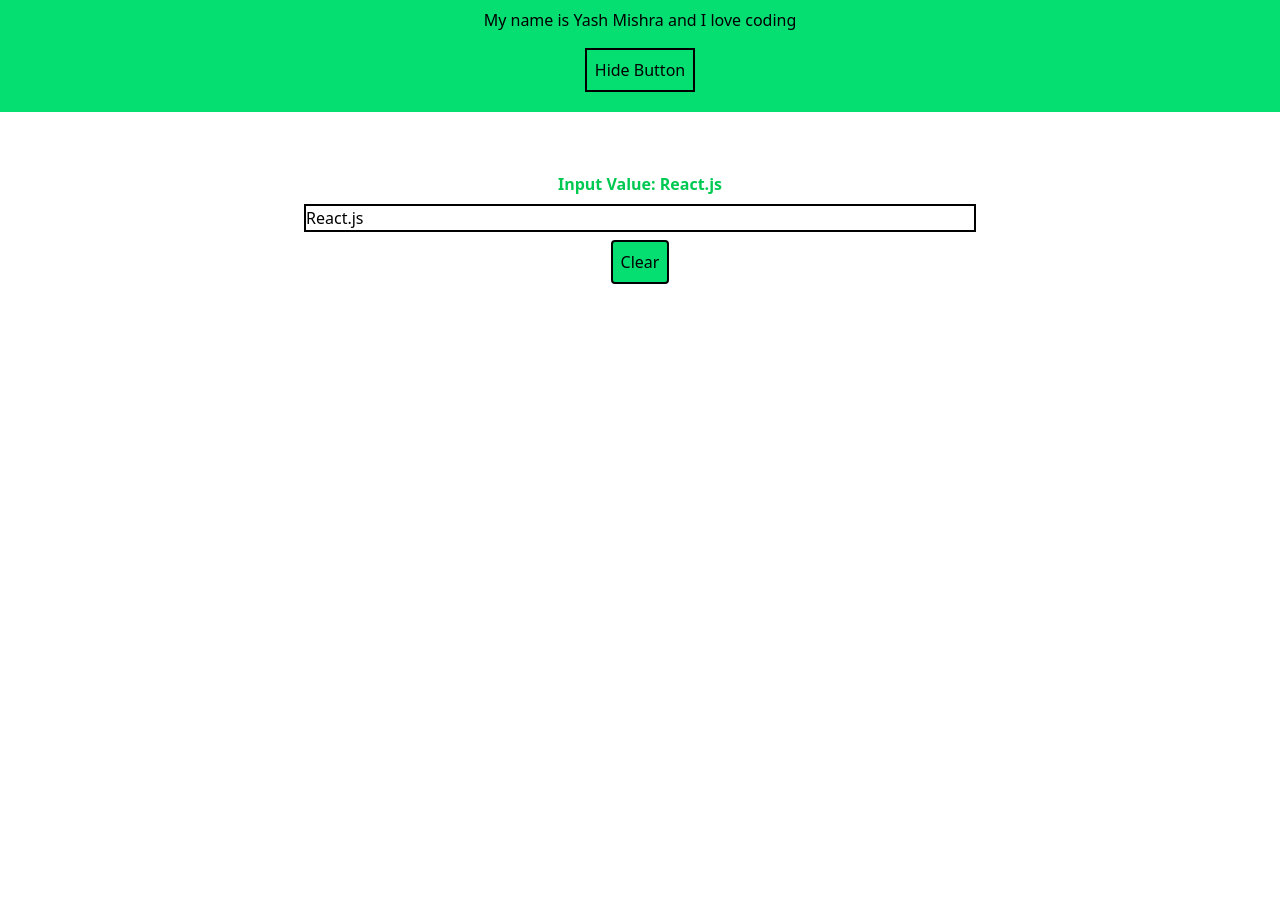
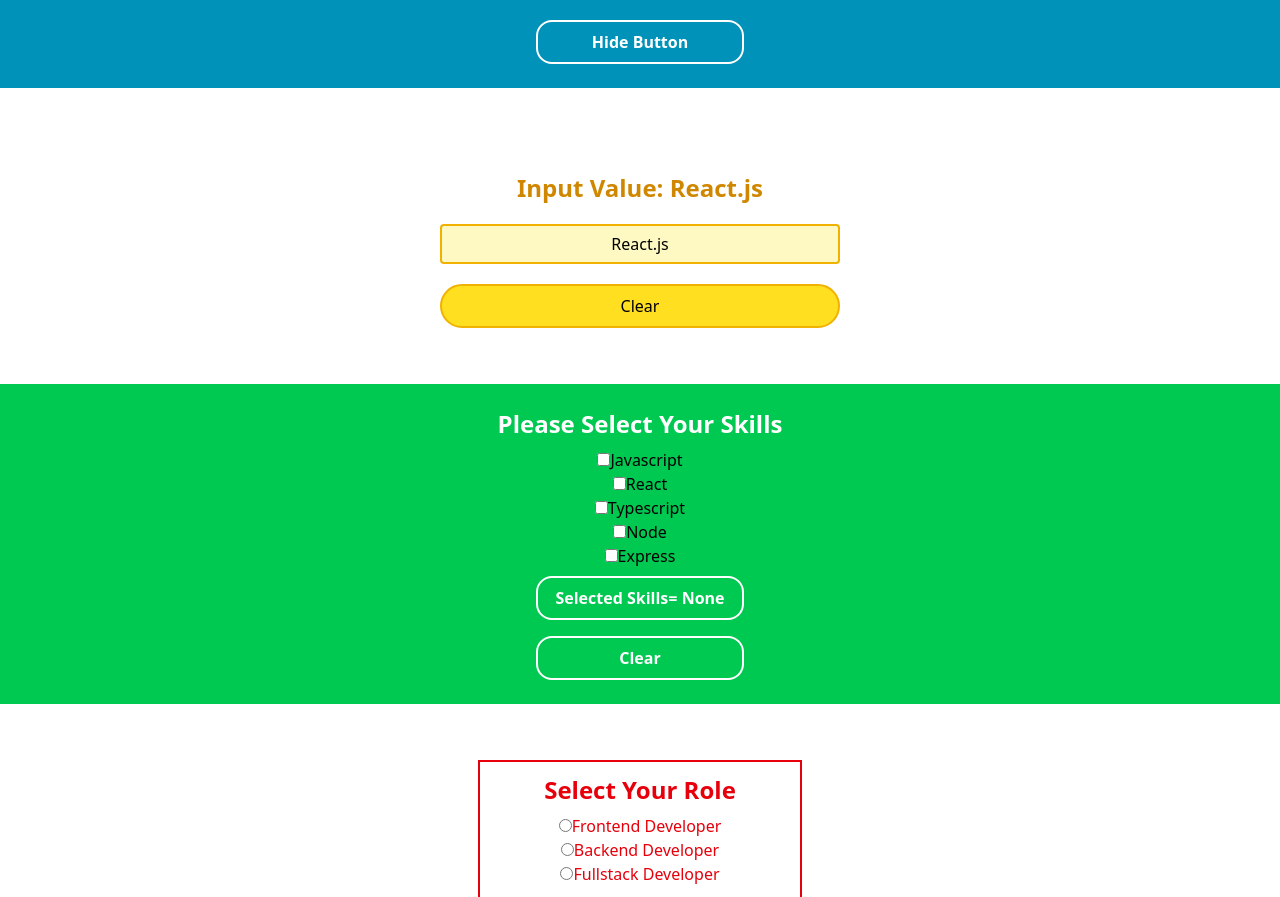
Before and after one commit to YashMishra0101/Interview-Preparation, a React (Vite) app in the folder react-section/react-practice-vite/: page / in a window 1280 px wide. Shown: the part 1900-2797 px from the top of the page. Before the commit the page ends 2260 px from the top, so only its background shows below. Built offline with nearby package versions, Linux system fonts and the light colour scheme.

Commit message:
Workign on React

```diff
--- a/react-section/react-practice-vite/src/App.jsx
+++ b/react-section/react-practice-vite/src/App.jsx
@@ -2,8 +2,10 @@ import "./App.css";
 import Counter from "./Counter";
 import DevelopersInfo from "./DevelopersInfo";
 import RoleAssign from "./RoleAssign";
-import {Hide} from "./Hide"
+import { Hide } from "./Hide";
 import { TakeInputValue } from "./TakeInputValue";
+import SkillsCheckbox from "./SkillsCheckbox";
+import RadioSelect from "./RadioSelect";
 
 function App() {
   return (
@@ -12,8 +14,10 @@ function App() {
         <Counter />
         <DevelopersInfo />
         <RoleAssign />
-        <Hide/>
-        <TakeInputValue/>
+        <Hide />
+        <TakeInputValue />
+        <SkillsCheckbox />
+        <RadioSelect />
       </div>
     </>
   );
--- a/react-section/react-practice-vite/src/Counter.jsx
+++ b/react-section/react-practice-vite/src/Counter.jsx
@@ -11,7 +11,7 @@ const Counter = () => {
   };
   return (
     <>
-      <div className="flex justify-center items-center flex-col min-h-screen">
+      <div className="flex justify-center items-center flex-col min-h-screen py-6 -my-16">
         <h1 className="font-bold mb-3 text-2xl">Counter</h1>
         <button
           onClick={increment}
--- a/react-section/react-practice-vite/src/DevelopersInfo.jsx
+++ b/react-section/react-practice-vite/src/DevelopersInfo.jsx
@@ -23,7 +23,7 @@ function DevelopersInfo() {
   };
   return (
     <>
-      <div className="min-h-screen pb-6 w-screen bg-green-500 flex justify-center items-center flex-col gap-2">
+      <div className="min-h-screen pb-6 w-screen bg-green-500 flex justify-center items-center flex-col gap-2 py-6">
         <div className="developerInfo flex flex-col md:flex-row md:mt-0 mt-2 gap-2">
           {isVisible &&
             developersInfo.map((info, index) => (
--- a/react-section/react-practice-vite/src/Hide.jsx
+++ b/react-section/react-practice-vite/src/Hide.jsx
@@ -4,12 +4,12 @@ export const Hide = () => {
   const [hide, sethide] = useState(true);
   return (
     <>
-      <div className="flex justify-center items-center flex-col mt-10 bg-green-400 py-5">
-        <span className="mb-4">
+      <div className="flex justify-center items-center flex-col bg-cyan-600 py-6 mt-8">
+        <span className="mb-4 text-white font-bold text-2xl">
           {hide ? <p>My name is Yash Mishra and I love coding</p> : "🙈"}
         </span>
         <button
-          className="border-2 p-2 cursor-pointer"
+            className="border-2 w-52 border-white text-white font-semibold hover:text-lg p-2 rounded-2xl cursor-pointer mt-4"
           onClick={() => sethide(!hide)}
         >
           Hide Button
--- /dev/null
+++ b/react-section/react-practice-vite/src/RadioSelect.jsx
@@ -0,0 +1,79 @@
+import { useState } from "react";
+
+const RadioSelect = () => {
+  const [role, setRole] = useState("");
+  const [location, setLocation] = useState("");
+  const handelRole = (e) => {
+    setRole(e.target.value);
+  };
+  const handelLocation = (e) => {
+    setLocation(e.target.value);
+  };
+  return (
+    <>
+      <div className="flex justify-center items-center flex-col py-6 mt-8">
+        <div className="border-2 border-red-600">
+          <h2 className="text-2xl font-bold text-center mb-2 mt-3 text-red-600 w-80">
+            Select Your Role
+          </h2>
+          <div className="text-center text-red-600">
+            <div>
+              <input
+                type="radio"
+                name="role"
+                id="frontend"
+                onChange={handelRole}
+                value="Frontend Developer"
+              />
+              <label htmlFor="frontend">Frontend Developer</label>
+            </div>
+            <div>
+              <input
+                type="radio"
+                name="role"
+                id="backend"
+                onChange={handelRole}
+                value="Backend Developer"
+              />
+              <label htmlFor="backend">Backend Developer</label>
+            </div>
+            <div>
+              <input
+                type="radio"
+                name="role"
+                id="fullstack"
+                onChange={handelRole}
+                value="Fullstack Developer"
+              />
+              <label htmlFor="backend">Fullstack Developer</label>
+            </div>
+            <p className="font-bold text-center mt-2 text-red-600">
+              Role Selected: {role === "" ? "Not selected" : role + "🧑‍💻"}
+            </p>
+          </div>
+          <hr className="w-80 border-t-2 border-red-400 my-4" />
+          <div className="text-2xl font-bold text-center mb-2 mt-3 text-red-600 w-80">
+            <div>Select Your Location</div>
+            <select
+              name="location"
+              id="location"
+              className="text-lg flex items-end ml-5 border-2 outline-none my-3"
+              onChange={handelLocation}
+            >
+              <option value="">Select</option>
+              <option value="India">Indai</option>
+              <option value="UAE">UAE</option>
+              <option value="USA">USA</option>
+              <option value="England">England</option>
+            </select>
+          </div>
+          <p className="font-bold text-center mb-2 mt-2 text-red-600">
+            Location Selected: {location === "" ? "Not selected" : location}
+          </p>
+        </div>
+      </div>
+    </>
+  );
+};
+
+export default RadioSelect;
--- a/react-section/react-practice-vite/src/RoleAssign.jsx
+++ b/react-section/react-practice-vite/src/RoleAssign.jsx
@@ -41,7 +41,7 @@ const RoleAssign = () => {
   };
   return (
     <>
-      <div className="flex justify-center items-center flex-col">
+      <div className="flex justify-center items-center flex-col py-6 mt-8">
         <h1 className="text-2xl font-bold text-center mb-5 mt-7 text-green-600">
           Job Eligibility Checker
         </h1>
--- /dev/null
+++ b/react-section/react-practice-vite/src/SkillsCheckbox.jsx
@@ -0,0 +1,97 @@
+import { useState } from "react";
+
+const SkillsCheckbox = () => {
+  const [isSelected, setSelected] = useState([]);
+
+  const handleCheckBox = (e) => {
+    const { value, checked } = e.target;
+    if (checked) {
+      setSelected([...isSelected, value]);
+    } else {
+      setSelected(
+        isSelected.filter((skill) => {
+          return skill !== value;
+        })
+      );
+    }
+  };
+  return (
+    <>
+      <div className="flex justify-center items-center flex-col text-center bg-green-500 py-6 mt-8">
+        <div>
+          <div className="font-bold text-2xl mb-2 text-white"> Please Select Your Skills</div>
+          <label htmlFor="Javascript">
+            <input
+              type="checkbox"
+              id="Javascript"
+              onChange={handleCheckBox}
+              value="Javascript"
+              checked={isSelected.includes("Javascript")}
+            />
+            Javascript
+          </label>
+        </div>
+        <div>
+          <label htmlFor="React">
+            <input
+              type="checkbox"
+              id="React"
+              onChange={handleCheckBox}
+              value="React"
+              checked={isSelected.includes("React")}
+            />
+            React
+          </label>
+        </div>
+        <div>
+          <label htmlFor="Typescript">
+            <input
+              type="checkbox"
+              id="Typescript"
+              onChange={handleCheckBox}
+              value="Typescript"
+              checked={isSelected.includes("Typescript")}
+            />
+            Typescript
+          </label>
+        </div>
+        <div>
+          <label htmlFor="Node">
+            <input
+              type="checkbox"
+              id="Node"
+              onChange={handleCheckBox}
+              value="Node"
+              checked={isSelected.includes("Node")}
+            />
+            Node
+          </label>
+        </div>
+        <div>
+          <label htmlFor="Express">
+            <input
+              type="checkbox"
+              id="Express"
+              onChange={handleCheckBox}
+              value="Express"
+              checked={isSelected.includes("Express")}
+            />
+            Express
+          </label>
+          <p className="border-2 p-2 rounded-2xl mt-2 text-white font-semibold">
+            Selected Skills=
+            {isSelected.length > 0 ? isSelected.join(",") : " None"}
+          </p>
+          <button
+            onClick={() => setSelected("")}
+            className="border-2 w-52 border-white text-white font-semibold hover:text-lg p-2 rounded-2xl cursor-pointer mt-4"
+          >
+            Clear
+          </button>
+        </div>
+      </div>
+    </>
+  );
+};
+
+export default SkillsCheckbox;
--- a/react-section/react-practice-vite/src/TakeInputValue.jsx
+++ b/react-section/react-practice-vite/src/TakeInputValue.jsx
@@ -3,18 +3,18 @@ export const TakeInputValue = () => {
   const [value, getValue] = useState("React.js");
   return (
     <>
-      <div className="flex justify-center items-center flex-col mt-10 py-5">
-        <p className="mb-2 text-green-500 font-bold">Input Value: {value}</p>
+      <div className="flex justify-center items-center flex-col py-6 mt-8">
+        <p className="text-2xl font-bold text-center mb-5 mt-7 text-yellow-600">Input Value: {value}</p>
         <input
           type="text"
           value={value}
           placeholder="Enter anything"
           onChange={(e) => getValue(e.target.value)}
-          className="border-2 w-2xl"
+         className="w-[25rem] border-2 h-10 border-yellow-500 rounded-sm mb-5 text-center bg-yellow-100 outline-none"
         />
         <button
           onClick={() => getValue("")}
-          className="border-2 cursor-pointer p-2 bg-green-400 mt-2 rounded-sm"
+           className="border-2 border-yellow-500 p-2 w-[25rem] bg-yellow-300 rounded-full cursor-pointer"
         >
           Clear
         </button>
```
